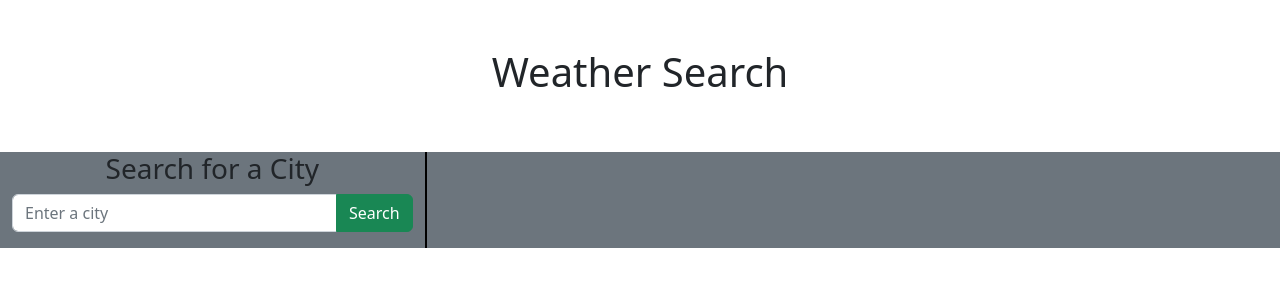
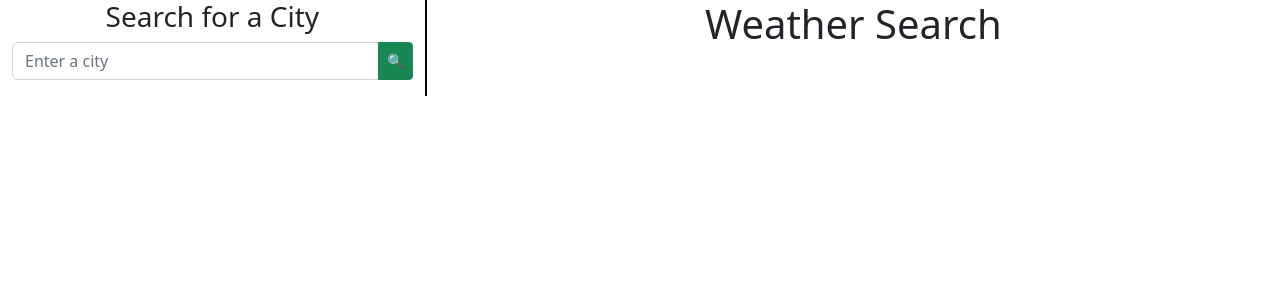
Before and after one commit to Ryguy506/weather-search, a plain HTML site: page index.html in a window 1280 px wide. Drawn offline with nearby package versions, Linux system fonts and the light colour scheme.

Commit message:
a few changes

```diff
--- a/index.html
+++ b/index.html
@@ -10,28 +10,16 @@
 <body>
 
     <div class="container-fluid">
-<div class="row mb-5 mt-5">
-    <div class="col-12 text-center">
-    <h1>Weather Search</h1>
-</div>
-</div>
+<div class="row" id="content">
 
-<!-- <div class="container-fluid bg-secondary h-100"> -->
-<div class="row">
-
-   <div class="col-4 text-center bg-secondary" id="search-sec">
+   <div class="col-4 text-center" id="search-sec">
     <h3>Search for a City</h3>
 
 
-<div class="input-group mb-3">
-    <input type="text"  id="input"  class="form-control" placeholder="Enter a city" aria-label="Recipient's username" aria-describedby="button-addon2">
-    <button class="btn btn-success " type="button" id="search"> Search </button>
-
+<div class="input-group mb-3 w-100">
+    <input type="text"  id="input"  class="form-control" placeholder="Enter a city" aria-describedby="button-addon2">
+    <button class="btn btn-success btn-sm " type="button" id="search">🔍</button>
   </div>
-
-    <!-- <br>
-    <button class= "btn btn-success btn-lg" id="search">Search</button>
-    <br> -->
    <div id="searched" class="container-fluid">
 
    </div>
@@ -39,14 +27,25 @@
 
 </div>
 
-<div class="col-8 bg-secondary" id="results">
-    <h1 id="city"></h1>
+
+<div class="col-8 ">
+    <div class="row"  id="header">
+        <div class="col text-center">
+        <h1>Weather Search</h1>
+    </div>
+    </div>
+
+<div class="row" id="today">
+
+</div>
+
+<div class="row" id="fiveday">
+
+</div>
 
 
 </div>
-</div>
-</div>
-
+ </div>
 
 <script src="https://cdn.jsdelivr.net/npm/dayjs@1/dayjs.min.js"></script>
 <script src="https://code.jquery.com/jquery-3.4.1.min.js"></script>
```
